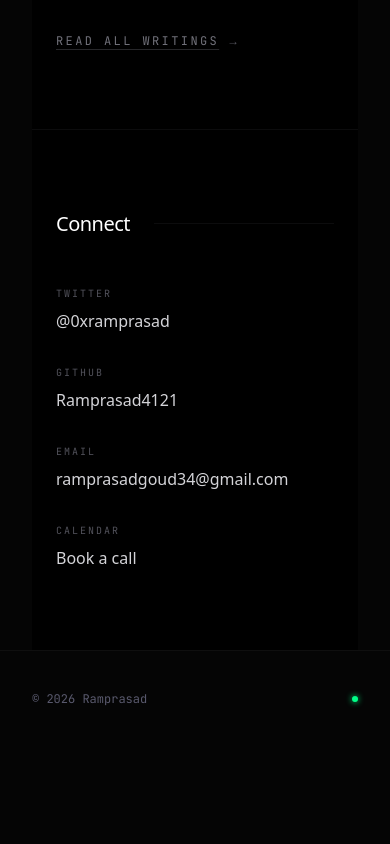
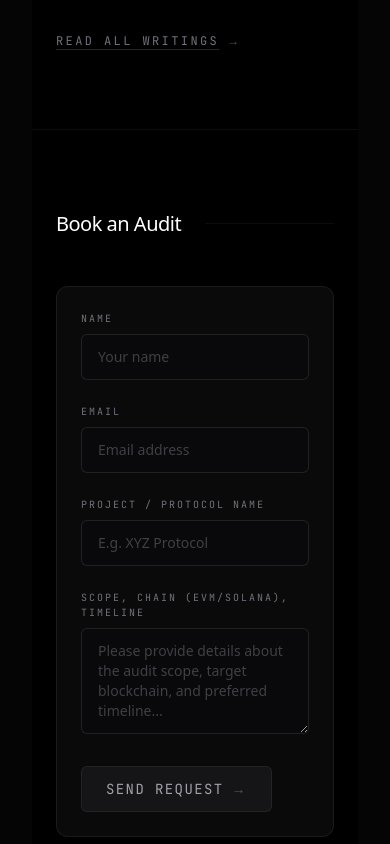
Before and after one commit to Ramprasad4121/codekashi, a Next.js app: page / in a window 390 px wide. Shown: the part 7940-8784 px from the top of the page. Before the commit the page ends 8687 px from the top, so only its background shows below. Built offline with nearby package versions, Linux system fonts and the light colour scheme.

Commit message:
modified:   app/page.tsx 	new file:   components/book-audit.tsx 	modified:   components/nav.tsx 	modified:   package-lock.json 	modified:   package.json

```diff
--- a/app/page.tsx
+++ b/app/page.tsx
@@ -6,6 +6,7 @@ import Stack from '@/components/stack'
 import Experience from '@/components/experience'
 import Audits from '@/components/audits'
 import BlogPreview from '@/components/blog-preview'
+import BookAudit from '@/components/book-audit'
 import Connect from '@/components/connect'
 import Footer from '@/components/footer'
 
@@ -21,6 +22,7 @@ export default function Home() {
         <Audits />
         <Projects />
         <BlogPreview />
+        <BookAudit />
         <Connect />
       </main>
       <Footer />
--- /dev/null
+++ b/components/book-audit.tsx
@@ -0,0 +1,121 @@
+'use client';
+import { useForm, ValidationError } from '@formspree/react';
+import { motion } from 'framer-motion';
+
+export default function BookAudit() {
+  const [state, handleSubmit] = useForm('mvzeqoew');
+
+  return (
+    <section id="book-audit" className="py-20 md:py-24 px-6 bg-[#000000] text-zinc-400 font-sans border-t border-zinc-900/50">
+      <div className="max-w-3xl mx-auto">
+        <motion.div
+          initial={{ opacity: 0, y: 20 }}
+          whileInView={{ opacity: 1, y: 0 }}
+          viewport={{ once: true, margin: "-100px" }}
+          transition={{ duration: 0.6 }}
+        >
+          {/* Section Header */}
+          <div className="flex items-center mb-12">
+            <div className="flex items-center gap-4 pr-6">
+              <h2 className="text-white text-xl font-medium tracking-tight">
+                Book an Audit
+              </h2>
+            </div>
+            <div className="h-[1px] flex-1 bg-zinc-900/50" />
+          </div>
+
+          <div className="relative p-6 sm:p-8 rounded-xl border border-zinc-800/60 bg-[#0a0a0a] overflow-hidden">
+            <div className="absolute inset-0 bg-gradient-to-br from-[var(--accent-rust)]/5 to-transparent opacity-100 pointer-events-none" />
+
+            {state.succeeded ? (
+              <div className="relative z-10 py-12 flex flex-col items-center justify-center text-center">
+                <div className="w-12 h-12 rounded-full border border-[var(--accent-rust)] flex items-center justify-center mb-6">
+                  <svg width="24" height="24" viewBox="0 0 24 24" fill="none" stroke="var(--accent-rust)" strokeWidth="2" strokeLinecap="round" strokeLinejoin="round">
+                    <polyline points="20 6 9 17 4 12" />
+                  </svg>
+                </div>
+                <h3 className="text-xl text-white font-medium mb-2">Request Received</h3>
+                <p className="text-zinc-400">I'll review the details and get back to you within 24.</p>
+              </div>
+            ) : (
+              <form onSubmit={handleSubmit} className="relative z-10 flex flex-col gap-6">
+                <div className="grid grid-cols-1 sm:grid-cols-2 gap-6">
+                  <div className="flex flex-col gap-2">
+                    <label htmlFor="name" className="font-mono text-[10px] uppercase tracking-[0.2em] text-zinc-500">
+                      Name
+                    </label>
+                    <input
+                      id="name"
+                      type="text"
+                      name="name"
+                      required
+                      className="w-full bg-zinc-950 border border-zinc-800/80 rounded-md px-4 py-3 text-sm text-zinc-200 placeholder:text-zinc-700 focus:outline-none focus:border-[var(--accent-rust)] transition-colors"
+                      placeholder="Your name"
+                    />
+                    <ValidationError field="name" prefix="Name" errors={state.errors} className="text-red-500 text-xs mt-1" />
+                  </div>
+
+                  <div className="flex flex-col gap-2">
+                    <label htmlFor="email" className="font-mono text-[10px] uppercase tracking-[0.2em] text-zinc-500">
+                      Email
+                    </label>
+                    <input
+                      id="email"
+                      type="email"
+                      name="email"
+                      required
+                      className="w-full bg-zinc-950 border border-zinc-800/80 rounded-md px-4 py-3 text-sm text-zinc-200 placeholder:text-zinc-700 focus:outline-none focus:border-[var(--accent-rust)] transition-colors"
+                      placeholder="Email address"
+                    />
+                    <ValidationError field="email" prefix="Email" errors={state.errors} className="text-red-500 text-xs mt-1" />
+                  </div>
+                </div>
+
+                <div className="flex flex-col gap-2">
+                  <label htmlFor="project" className="font-mono text-[10px] uppercase tracking-[0.2em] text-zinc-500">
+                    Project / Protocol Name
+                  </label>
+                  <input
+                    id="project"
+                    type="text"
+                    name="project"
+                    required
+                    className="w-full bg-zinc-950 border border-zinc-800/80 rounded-md px-4 py-3 text-sm text-zinc-200 placeholder:text-zinc-700 focus:outline-none focus:border-[var(--accent-rust)] transition-colors"
+                    placeholder="E.g. XYZ Protocol"
+                  />
+                  <ValidationError field="project" prefix="Project" errors={state.errors} className="text-red-500 text-xs mt-1" />
+                </div>
+
+                <div className="flex flex-col gap-2">
+                  <label htmlFor="message" className="font-mono text-[10px] uppercase tracking-[0.2em] text-zinc-500">
+                    Scope, chain (EVM/Solana), timeline
+                  </label>
+                  <textarea
+                    id="message"
+                    name="message"
+                    required
+                    rows={4}
+                    className="w-full bg-zinc-950 border border-zinc-800/80 rounded-md px-4 py-3 text-sm text-zinc-200 placeholder:text-zinc-700 focus:outline-none focus:border-[var(--accent-rust)] transition-colors resize-y"
+                    placeholder="Please provide details about the audit scope, target blockchain, and preferred timeline..."
+                  />
+                  <ValidationError field="message" prefix="Message" errors={state.errors} className="text-red-500 text-xs mt-1" />
+                </div>
+
+                <div className="mt-2 flex justify-start">
+                  <button
+                    type="submit"
+                    disabled={state.submitting}
+                    className="group inline-flex items-center gap-2 px-6 py-3 rounded-md border border-zinc-800/80 bg-zinc-900/80 hover:bg-zinc-800 hover:border-zinc-700 hover:text-white transition-all text-sm font-mono uppercase tracking-[0.1em] text-zinc-400 disabled:opacity-50 disabled:cursor-not-allowed"
+                  >
+                    <span>{state.submitting ? 'Sending...' : 'Send Request'}</span>
+                    <span className="text-zinc-600 group-hover:text-white transition-colors">→</span>
+                  </button>
+                </div>
+              </form>
+            )}
+          </div>
+        </motion.div>
+      </div>
+    </section>
+  );
+}
--- a/components/nav.tsx
+++ b/components/nav.tsx
@@ -9,6 +9,7 @@ const links = [
   { label: 'Projects', href: '/#projects' },
   { label: 'Audits', href: '/#audits' },
   { label: 'Writing', href: '/blog' },
+  { label: 'Book Audit', href: '/#book-audit' },
   { label: 'Contact', href: '/#connect' },
 ]
 
--- a/package.json
+++ b/package.json
@@ -9,6 +9,7 @@
     "lint": "eslint"
   },
   "dependencies": {
+    "@formspree/react": "^3.0.0",
     "@mdx-js/loader": "^3.1.1",
     "@mdx-js/react": "^3.1.1",
     "@next/mdx": "^16.2.4",
```
Also changed, not shown: 1 other file (tests, documents, lock files or other folders).
